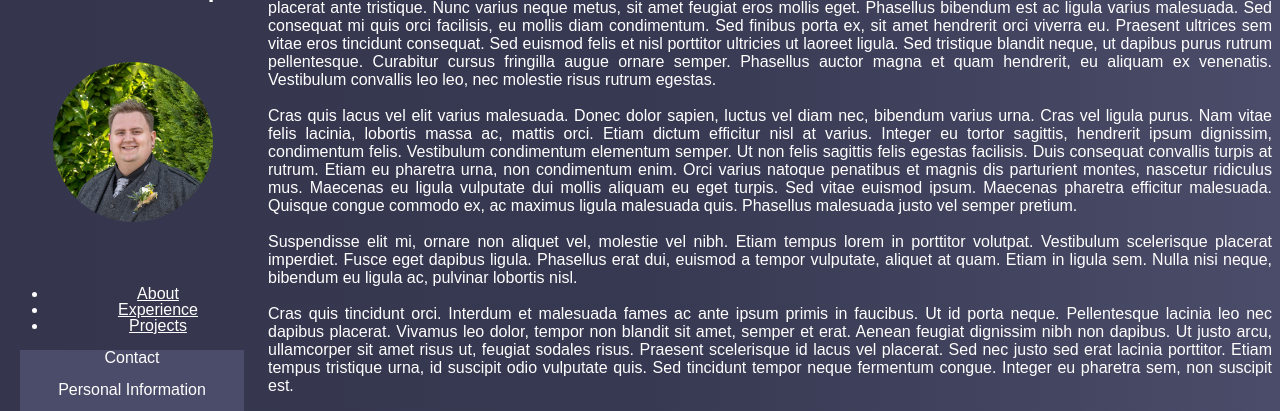
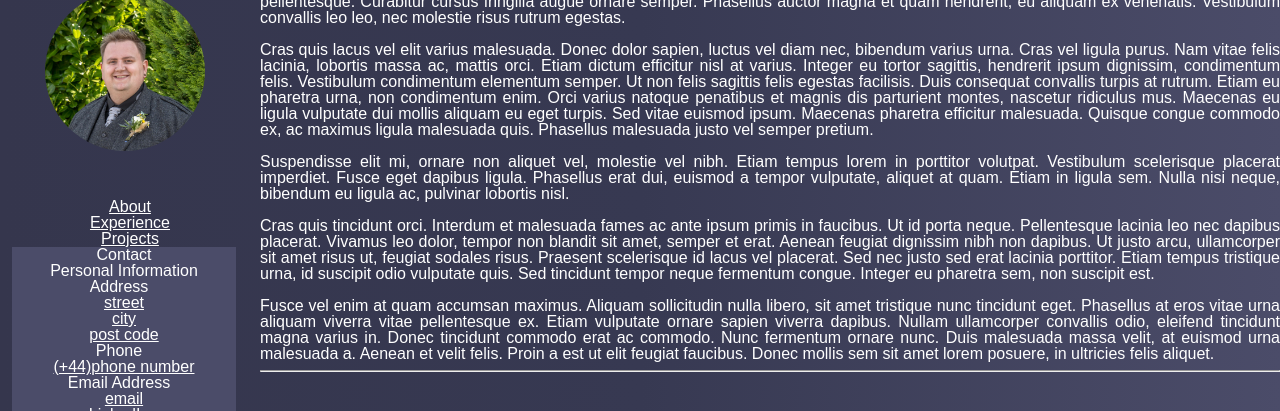
Before and after one commit to DanDanBalkwill/website, a plain HTML site: page index.html in a window 1280 px wide. Shown: the part 86-497 px from the top of the page. Drawn offline with Linux system fonts and the light colour scheme.

Commit message:
added css reset to css file

```diff
--- a/index.html
+++ b/index.html
@@ -3,7 +3,7 @@
 <head>
     <meta charset="UTF-8">
     <meta name="viewport" content="width=device-width, initial-scale=1.0">
-    <link rel="stylesheet" type="text/css" href="/resources/styles.css"/>
+    <link rel="stylesheet" type="text/css" href="/resources/style.css"/>
     <script src="https://kit.fontawesome.com/87f1f179fb.js" crossorigin="anonymous"></script>    <link rel="icon" type="image/x-icon" href="/images/favicon.ico">
     <title>Daniel Balkwill</title>
 </head>
--- a/resources/styles.css
+++ b/resources/style.css
@@ -1,3 +1,51 @@
+/* http://meyerweb.com/eric/tools/css/reset/
+   v2.0 | 20110126
+   License: none (public domain)
+*/
+
+html, body, div, span, applet, object, iframe,
+h1, h2, h3, h4, h5, h6, p, blockquote, pre,
+a, abbr, acronym, address, big, cite, code,
+del, dfn, em, img, ins, kbd, q, s, samp,
+small, strike, strong, sub, sup, tt, var,
+b, u, i, center,
+dl, dt, dd, ol, ul, li,
+fieldset, form, label, legend,
+table, caption, tbody, tfoot, thead, tr, th, td,
+article, aside, canvas, details, embed,
+figure, figcaption, footer, header, hgroup,
+menu, nav, output, ruby, section, summary,
+time, mark, audio, video {
+	margin: 0;
+	padding: 0;
+	border: 0;
+	font-size: 100%;
+	font: inherit;
+	vertical-align: baseline;
+}
+/* HTML5 display-role reset for older browsers */
+article, aside, details, figcaption, figure,
+footer, header, hgroup, menu, nav, section {
+	display: block;
+}
+body {
+	line-height: 1;
+}
+ol, ul {
+	list-style: none;
+}
+blockquote, q {
+	quotes: none;
+}
+blockquote:before, blockquote:after,
+q:before, q:after {
+	content: '';
+	content: none;
+}
+table {
+	border-collapse: collapse;
+	border-spacing: 0;
+}
 .montserrat, body{
   font-family: "Montserrat", sans-serif;
   font-optical-sizing: auto;
```
